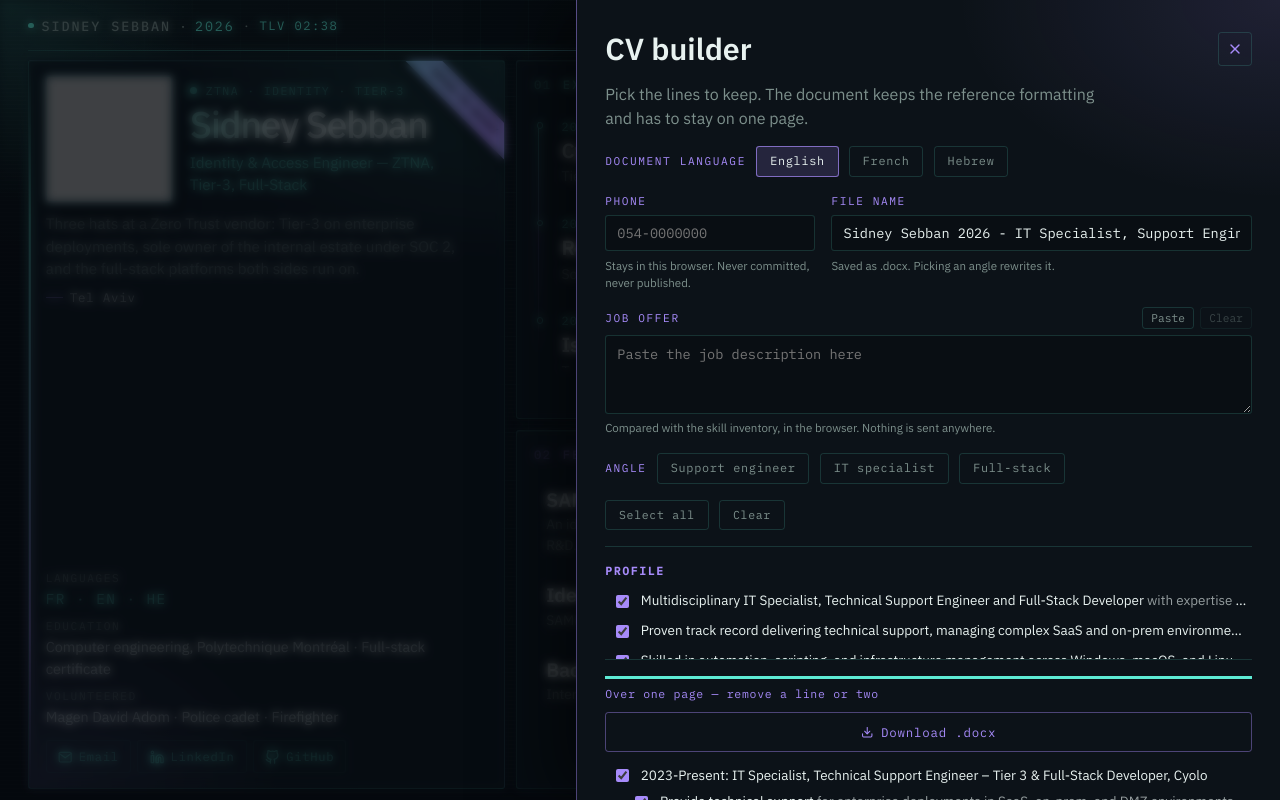
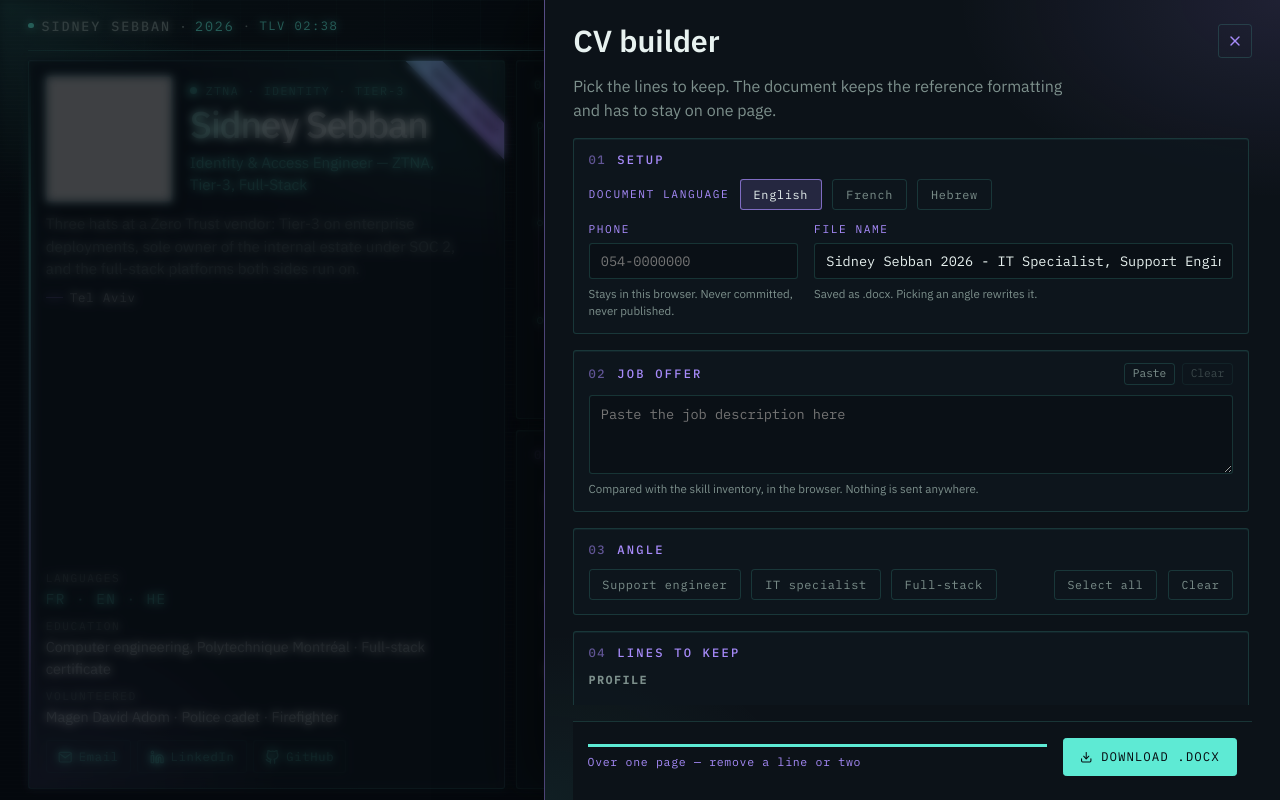
Before and after one commit to Darkfall48/Portfolio, a React (Vite) app: page / in a window 1280 px wide. Both pictures are taken after a click on the button "BUILD A CV". Built offline with nearby package versions, Linux system fonts and the light colour scheme; grey boxes are pictures that could not be loaded; a web font is replaced by a local one.

Commit message:
Portfolio - Frontend - CV builder - Improved: layout and readability of the whole panel
Co-authored-by: Cursor <cursoragent@cursor.com>

```diff
--- a/src/cmps/CvBuilder.tsx
+++ b/src/cmps/CvBuilder.tsx
@@ -271,8 +271,18 @@ export function CvBuilder({ isOpen, onClose }: Props) {
         </header>
         <p className="cv-builder-lead">{t("cv.builder.lead")}</p>
 
+        <div className="cv-builder-body">
+          <section className="cv-builder-block">
+            <h3 className="cv-builder-block-title">
+              <span className="hud-index" aria-hidden="true">
+                01
+              </span>
+              {t("cv.builder.setup")}
+            </h3>
             <div className="cv-builder-chips" role="group">
-          <p className="cv-builder-chips-label">{t("cv.builder.language")}</p>
+              <p className="cv-builder-chips-label">
+                {t("cv.builder.language")}
+              </p>
               {SUPPORTED_LOCALES.map((locale) => (
                 <button
                   key={locale}
@@ -313,15 +323,18 @@ export function CvBuilder({ isOpen, onClose }: Props) {
                 <small>{t("cv.builder.filenameHint")}</small>
               </label>
             </div>
+          </section>
 
           {/* The automatic version of picking an angle by hand, so it sits with
             the angles rather than off in a corner of its own. */}
-        <div className="cv-builder-offer">
-          <div className="cv-builder-field">
-            <div className="cv-builder-offer-head">
-              <label className="cv-builder-field-label" htmlFor="cv-offer">
+          <section className="cv-builder-block">
+            <div className="cv-builder-block-head">
+              <h3 id={`${titleId}-offer`} className="cv-builder-block-title">
+                <span className="hud-index" aria-hidden="true">
+                  02
+                </span>
                 {t("cv.builder.offer")}
-              </label>
+              </h3>
               <span className="cv-builder-offer-tools">
                 <button type="button" onClick={onPasteOffer}>
                   {t("cv.builder.offerPaste")}
@@ -338,8 +351,11 @@ export function CvBuilder({ isOpen, onClose }: Props) {
                 </button>
               </span>
             </div>
+            <div className="cv-builder-offer">
+              <div className="cv-builder-field">
                 <textarea
                   id="cv-offer"
+                  aria-labelledby={`${titleId}-offer`}
                   ref={offerRef}
                   rows={3}
                   value={offer}
@@ -355,19 +371,24 @@ export function CvBuilder({ isOpen, onClose }: Props) {
 
               {offer.trim() ? (
                 <div className="cv-builder-offer-read">
+                  {/* One shared grid for both rows: the legends size a single
+                  column, so the terms line up under each other. */}
+                  <div className="cv-builder-offer-rows">
                     {match.found.length > 0 ? (
                       <p className="cv-builder-offer-terms">
                         <span className="cv-builder-offer-legend">
                           {t("cv.builder.offerFound")}
                         </span>
+                        <span className="cv-builder-offer-list">
                           {match.found.map((id) => (
                             <span key={id} className="cv-builder-offer-term">
                               {skillChip(id)?.label}
                             </span>
                           ))}
+                        </span>
                       </p>
                     ) : (
-                <p className="cv-builder-offer-legend">
+                      <p className="cv-builder-offer-empty">
                         {t("cv.builder.offerNone")}
                       </p>
                     )}
@@ -377,13 +398,16 @@ export function CvBuilder({ isOpen, onClose }: Props) {
                         <span className="cv-builder-offer-legend">
                           {t("cv.builder.offerGaps")}
                         </span>
+                        <span className="cv-builder-offer-list">
                           {match.gaps.map((term) => (
                             <span key={term} className="cv-builder-offer-term">
                               {term}
                             </span>
                           ))}
+                        </span>
                       </p>
                     ) : null}
+                  </div>
 
                   <button
                     type="button"
@@ -396,9 +420,17 @@ export function CvBuilder({ isOpen, onClose }: Props) {
                 </div>
               ) : null}
             </div>
+          </section>
 
+          <section className="cv-builder-block">
+            <h3 className="cv-builder-block-title">
+              <span className="hud-index" aria-hidden="true">
+                03
+              </span>
+              {t("cv.builder.angle")}
+            </h3>
+            <div className="cv-builder-toolbar">
               <div className="cv-builder-chips" role="group">
-          <p className="cv-builder-chips-label">{t("cv.builder.angle")}</p>
                 {cvPresets
                   .filter((preset) => preset.hidden !== true)
                   .map((preset) => {
@@ -429,7 +461,16 @@ export function CvBuilder({ isOpen, onClose }: Props) {
                   {t("cv.builder.clear")}
                 </button>
               </div>
+            </div>
+          </section>
 
+          <section className="cv-builder-block">
+            <h3 className="cv-builder-block-title">
+              <span className="hud-index" aria-hidden="true">
+                04
+              </span>
+              {t("cv.builder.lines")}
+            </h3>
             <section className="cv-builder-section">
               <h3>{t("cv.builder.summary")}</h3>
               {cvSections.summary.map((item) => {
@@ -520,6 +561,7 @@ export function CvBuilder({ isOpen, onClose }: Props) {
                       </button>
                       {/* One row per run: the document already groups these tools
                       by family, and a family is what gets dropped at once. */}
+                      <div className="cv-builder-matrix-runs">
                         {group.runs.map((run) => (
                           <div key={run[0]} className="cv-builder-matrix-chips">
                             {run.map((id) => {
@@ -546,10 +588,13 @@ export function CvBuilder({ isOpen, onClose }: Props) {
                           </div>
                         ))}
                       </div>
+                    </div>
                   )
                 }),
               )}
             </section>
+          </section>
+        </div>
 
         <footer className="cv-builder-foot">
           <div
--- a/src/locales/en.json
+++ b/src/locales/en.json
@@ -152,6 +152,8 @@
       "open": "Build a CV",
       "title": "CV builder",
       "lead": "Pick the lines to keep. The document keeps the reference formatting and has to stay on one page.",
+      "setup": "Setup",
+      "lines": "Lines to keep",
       "language": "Document language",
       "phone": "Phone",
       "phonePlaceholder": "054-0000000",
@@ -168,8 +170,8 @@
       "offerPasteFailed": "The browser blocked the clipboard. Paste with Ctrl+V.",
       "offerPlaceholder": "Paste the job description here",
       "offerHint": "Compared with the skill inventory, in the browser. Nothing is sent anywhere.",
-      "offerFound": "In the ad, and in the CV:",
-      "offerGaps": "In the ad, not in the CV:",
+      "offerFound": "Matched",
+      "offerGaps": "Missing",
       "offerNone": "No technology recognised in this text.",
       "tailor": "Tailor to this offer",
       "angle": "Angle",
--- a/src/locales/fr.json
+++ b/src/locales/fr.json
@@ -152,6 +152,8 @@
       "open": "Composer un CV",
       "title": "Composer un CV",
       "lead": "Choisissez les lignes à garder. Le document conserve la mise en forme de référence et doit tenir sur une page.",
+      "setup": "Réglages",
+      "lines": "Lignes à garder",
       "language": "Langue du document",
       "phone": "Téléphone",
       "phonePlaceholder": "054-0000000",
@@ -168,8 +170,8 @@
       "offerPasteFailed": "Le navigateur a bloqué le presse-papiers. Collez avec Ctrl+V.",
       "offerPlaceholder": "Collez ici la description du poste",
       "offerHint": "Comparaison locale avec l’inventaire de compétences. Rien n’est envoyé nulle part.",
-      "offerFound": "Dans l’offre, et dans le CV :",
-      "offerGaps": "Dans l’offre, absent du CV :",
+      "offerFound": "Couverts",
+      "offerGaps": "Manquants",
       "offerNone": "Aucune technologie reconnue dans ce texte.",
       "tailor": "Adapter à cette offre",
       "angle": "Angle",
--- a/src/locales/he.json
+++ b/src/locales/he.json
@@ -152,6 +152,8 @@
       "open": "בניית קורות חיים",
       "title": "בניית קורות חיים",
       "lead": "בחר אילו שורות להשאיר. המסמך שומר על העיצוב המקורי וחייב להיכנס לעמוד אחד.",
+      "setup": "הגדרות",
+      "lines": "שורות לשמירה",
       "language": "שפת המסמך",
       "phone": "טלפון",
       "phonePlaceholder": "054-0000000",
@@ -168,8 +170,8 @@
       "offerPasteFailed": "הדפדפן חסם את הלוח. הדביקו עם Ctrl+V.",
       "offerPlaceholder": "הדביקו כאן את תיאור המשרה",
       "offerHint": "מושווה למאגר הכישורים בדפדפן. שום דבר לא נשלח לשום מקום.",
-      "offerFound": "במשרה, וגם בקורות החיים:",
-      "offerGaps": "במשרה, אך לא בקורות החיים:",
+      "offerFound": "מכוסים",
+      "offerGaps": "חסרים",
       "offerNone": "לא זוהתה טכנולוגיה מוכרת בטקסט הזה.",
       "tailor": "התאמה למשרה",
       "angle": "זווית",
--- a/src/styles/cmps/_cv-builder.scss
+++ b/src/styles/cmps/_cv-builder.scss
@@ -1,4 +1,5 @@
 @use "../setup/variables" as *;
+@use "../setup/mixins" as *;
 
 .cv-builder {
   position: fixed;
@@ -41,18 +42,26 @@
     display: flex;
     flex-direction: column;
     gap: $space-md;
-    width: min(44rem, 100%);
-    padding: clamp(1.4rem, 4vh, 2.4rem) clamp(1.1rem, 2.2vw, 2rem);
+    width: min(46rem, 100%);
+    height: 100%;
+    // No bottom padding: the footer owns that space, because a padding on the
+    // scrolling column is the first thing a tall panel eats into.
+    padding: clamp(1.2rem, 3vh, 2rem) clamp(1.1rem, 2.2vw, 2rem) 0;
     background:
       radial-gradient(
         520px 320px at 100% 0%,
         rgb($accent-2-rgb / 0.12),
         transparent 62%
       ),
+      radial-gradient(
+        420px 280px at 0% 100%,
+        rgb($accent-rgb / 0.06),
+        transparent 60%
+      ),
       $color-bg-mid;
     border-inline-start: 1px solid rgb($accent-2-rgb / 0.42);
     box-shadow: -24px 0 60px rgb($shadow-rgb / 0.5);
-    overflow: auto;
+    overflow: hidden;
     transform: translateX(calc(var(--dir, 1) * 100%));
     transition: transform $ease-out;
   }
@@ -67,6 +76,7 @@
 
   &-head {
     display: flex;
+    flex-shrink: 0;
     align-items: flex-start;
     justify-content: space-between;
     gap: $space-md;
@@ -101,8 +111,55 @@
   }
 
   &-lead {
+    flex-shrink: 0;
     max-width: 52ch;
     color: $color-muted;
+  }
+
+  &-body {
+    display: flex;
+    flex-direction: column;
+    gap: $space-md;
+    flex: 1;
+    min-height: 0;
+    overflow: auto;
+    padding-inline-end: 0.2rem;
+  }
+
+  // Same HUD cards as the home panels: numbered, bordered, one concern.
+  &-block {
+    display: grid;
+    gap: 0.65rem;
+    padding: 0.75rem 0.9rem 0.85rem;
+    background: $color-surface;
+    border: 1px solid $color-line;
+    border-radius: $radius;
+    box-shadow: inset 0 1px 0 rgb($accent-rgb / 0.06);
+  }
+
+  &-block-head {
+    display: flex;
+    flex-wrap: wrap;
+    align-items: center;
+    justify-content: space-between;
+    gap: 0.4rem $space-sm;
+  }
+
+  &-block-title {
+    @include hud-title;
+    color: $color-accent-2;
+
+    .hud-index {
+      color: rgb($accent-2-rgb / 0.55);
+    }
+  }
+
+  &-toolbar {
+    display: flex;
+    flex-wrap: wrap;
+    align-items: center;
+    justify-content: space-between;
+    gap: 0.55rem $space-sm;
   }
 
   &-fields {
@@ -139,6 +196,7 @@
 
     textarea {
       resize: vertical;
+      min-block-size: 4.5rem;
       line-height: 1.5;
     }
 
@@ -159,14 +217,6 @@
   &-offer {
     display: grid;
     gap: $space-sm;
-  }
-
-  &-offer-head {
-    display: flex;
-    flex-wrap: wrap;
-    align-items: baseline;
-    justify-content: space-between;
-    gap: 0.5rem;
   }
 
   &-offer-tools {
@@ -198,19 +248,44 @@
   }
 
   &-offer-read {
+    display: flex;
+    flex-wrap: wrap;
+    align-items: center;
+    justify-content: space-between;
+    gap: 0.7rem 0.9rem;
+    padding: 0.7rem 0.8rem;
+    background: rgb($shadow-rgb / 0.16);
+    border: 1px solid $color-line;
+    border-radius: $radius;
+  }
+
+  &-offer-rows {
     display: grid;
-    gap: 0.4rem;
-    justify-items: start;
+    grid-template-columns: max-content 1fr;
+    gap: 0.4rem 0.7rem;
+    align-items: baseline;
+    flex: 1 1 18rem;
+    min-inline-size: 0;
   }
 
   // The recognised terms are listed on purpose: a short name like React turns
   // up in prose that has nothing to do with the tool, and only the eye can
   // tell. The gauge is a hint, not a verdict.
+  // Dissolved into the grid above so both rows share one legend column.
   &-offer-terms {
+    display: contents;
+  }
+
+  &-offer-list {
     display: flex;
     flex-wrap: wrap;
-    align-items: baseline;
     gap: 0.3rem;
+  }
+
+  &-offer-empty {
+    grid-column: 1 / -1;
+    font-size: 0.78rem;
+    color: $color-muted;
   }
 
   &-offer-legend {
@@ -236,13 +311,15 @@
   }
 
   &-offer-apply {
-    padding: 0.35rem 0.8rem;
+    flex-shrink: 0;
+    padding: 0.4rem 0.85rem;
     font-family: $font-mono;
     font-size: 0.74rem;
     letter-spacing: 0.06em;
     color: $color-accent-2;
     border: 1px solid rgb($accent-2-rgb / 0.45);
     border-radius: $radius;
+    background: rgb($accent-2-rgb / 0.08);
     transition:
       color $ease,
       border-color $ease,
@@ -251,7 +328,7 @@
     &:hover:not(:disabled),
     &:focus-visible:not(:disabled) {
       color: $color-text;
-      background: rgb($accent-2-rgb / 0.14);
+      background: rgb($accent-2-rgb / 0.16);
     }
 
     &:disabled {
@@ -329,16 +406,21 @@
   &-section {
     display: grid;
     gap: 0.2rem;
-    padding-block-start: $space-md;
+    padding-block-start: 0.65rem;
     border-block-start: 1px solid $color-line;
 
+    &:first-of-type {
+      padding-block-start: 0;
+      border-block-start: 0;
+    }
+
     h3 {
-      margin-block-end: 0.3rem;
+      margin-block-end: 0.35rem;
       font-family: $font-mono;
       font-size: 0.7rem;
       letter-spacing: 0.16em;
       text-transform: uppercase;
-      color: $color-accent-2;
+      color: $color-muted;
     }
   }
 
@@ -405,13 +487,16 @@
   // dropping a family of tools is the common move, not dropping one of them.
   &-matrix {
     display: grid;
-    gap: 0.3rem;
-    padding-block: 0.25rem 0.5rem;
+    gap: 0.4rem;
+    padding-block: 0.35rem 0.7rem;
   }
 
   &-matrix-label {
     justify-self: start;
-    font-size: 0.78rem;
+    font-family: $font-mono;
+    font-size: 0.72rem;
+    letter-spacing: 0.09em;
+    text-transform: uppercase;
     color: $color-muted;
     transition: color $ease;
 
@@ -423,6 +508,14 @@
     &[aria-pressed="true"] {
       color: $color-accent-2;
     }
+  }
+
+  // The runs are indented under the caption, so a group of forty tools still
+  // reads as one group and the next caption is unmistakably a new one.
+  &-matrix-runs {
+    display: grid;
+    gap: 0.3rem;
+    padding-inline-start: 0.7rem;
   }
 
   &-matrix-chips {
@@ -465,18 +558,27 @@
   }
 
   &-foot {
-    position: sticky;
-    inset-block-end: 0;
-    display: grid;
-    gap: $space-sm;
+    display: flex;
+    flex-shrink: 0;
+    flex-wrap: wrap;
+    align-items: center;
+    gap: $space-sm $space-md;
     padding-block: $space-md;
+    padding-block-end: calc(
+      clamp(1.2rem, 3vh, 2rem) + env(safe-area-inset-bottom)
+    );
+    // Same inset as a block card, so the gauge lines up with the copy above
+    // instead of sitting flush against the rule.
+    padding-inline: 0.9rem;
     background: $color-bg-mid;
     border-block-start: 1px solid $color-line;
   }
 
   &-fill {
     display: grid;
+    flex: 1 1 14rem;
     gap: 0.35rem;
+    min-inline-size: 0;
     font-family: $font-mono;
     font-size: 0.72rem;
     letter-spacing: 0.06em;
@@ -487,11 +589,18 @@
     }
   }
 
+  &-fill-text {
+    overflow-wrap: anywhere;
+  }
+
   // A native progress element carries the value, so the fill needs no inline
   // style. Its two shadow parts have to be targeted per engine.
   &-fill-bar {
     appearance: none;
+    display: block;
+    overflow: hidden;
     inline-size: 100%;
+    min-inline-size: 0;
     block-size: 3px;
     border: 0;
     background: $color-line;
@@ -525,23 +634,27 @@
     align-items: center;
     justify-content: center;
     gap: 0.5rem;
-    padding: 0.6rem 1rem;
+    padding: 0.55rem 1.05rem;
     font-family: $font-mono;
     font-size: 0.78rem;
-    letter-spacing: 0.06em;
-    color: $color-accent-2;
-    border: 1px solid rgb($accent-2-rgb / 0.42);
+    letter-spacing: 0.08em;
+    text-transform: uppercase;
+    color: $color-on-accent;
+    background: $color-accent;
+    border: 1px solid $color-accent;
     border-radius: $radius;
     transition:
-      color $ease,
-      border-color $ease,
-      background $ease;
+      box-shadow $ease,
+      filter $ease;
 
     &:hover:not(:disabled),
     &:focus-visible:not(:disabled) {
-      color: $color-text;
-      border-color: rgb($accent-2-rgb / 0.6);
-      background: rgb($accent-2-rgb / 0.14);
+      box-shadow: 0 0 22px $color-glow;
+      filter: brightness(1.08);
+    }
+
+    @media (max-width: $break-narrow - 1px) {
+      width: 100%;
     }
 
     &:disabled {
@@ -555,9 +668,27 @@
   }
 
   &-error {
+    grid-column: 1 / -1;
     font-size: 0.76rem;
     color: $color-accent;
   }
+}
+
+html[lang="he"] .cv-builder-block-title,
+html[lang="he"] .cv-builder-section h3,
+html[lang="he"] .cv-builder-field-label,
+html[lang="he"] .cv-builder-chips-label,
+html[lang="he"] .cv-builder-offer-legend,
+html[lang="he"] .cv-builder-download {
+  letter-spacing: 0.04em;
+  text-transform: none;
+}
+
+// Keyed on the row's own lang, not the document's: the captions are CV content
+// and follow the export language, which need not be the interface language.
+.cv-builder-matrix[lang="he"] .cv-builder-matrix-label {
+  letter-spacing: 0.04em;
+  text-transform: none;
 }
 
 @keyframes cv-builder-spin {
```
Lines whose indentation alone changed are shown as unchanged.
